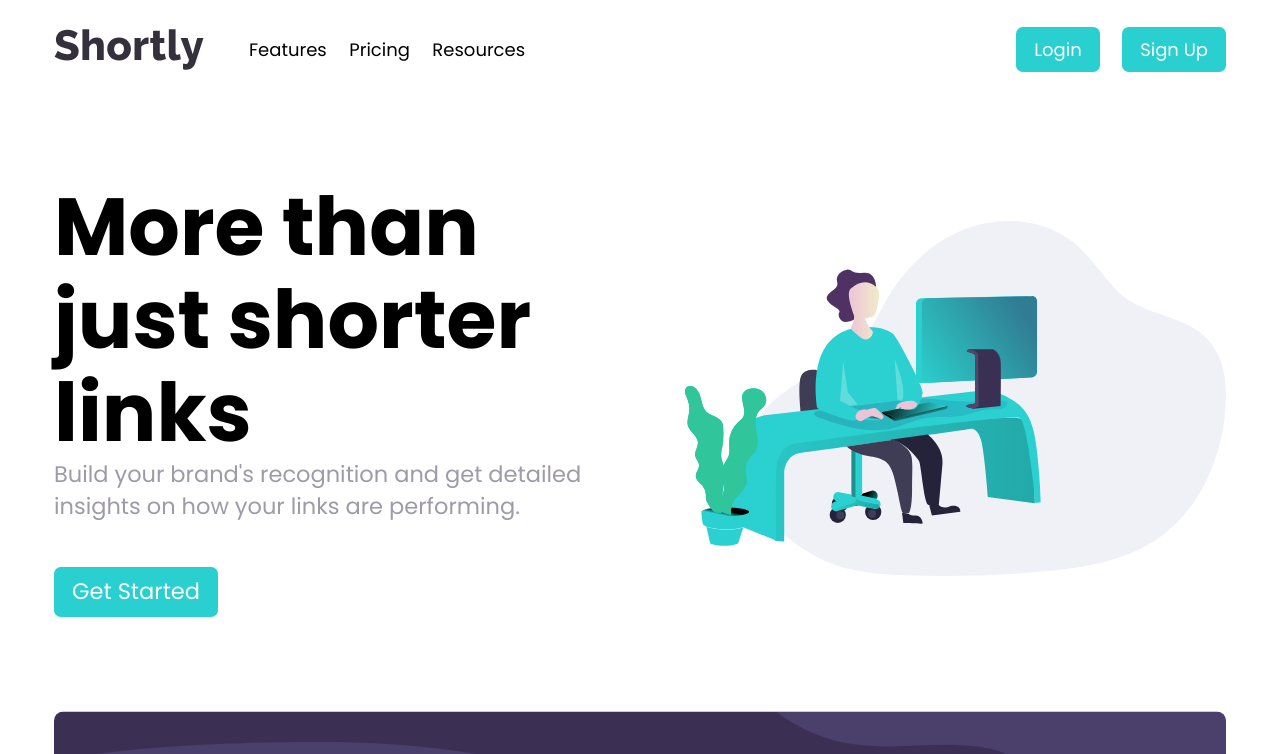
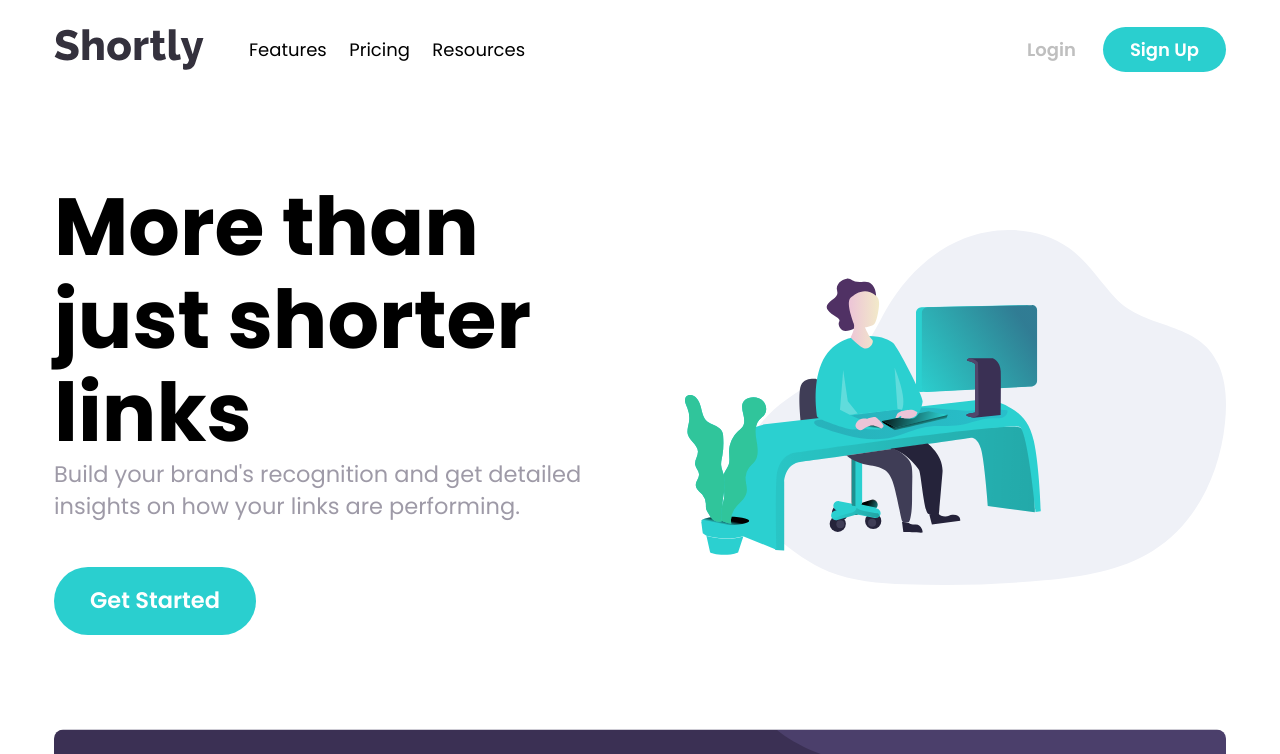
Before and after one commit to qianzhong516/url-shortener, a Next.js app: page / in a window 1280 px wide. Shown: the top 754 px of the page. Built offline with nearby package versions, Linux system fonts and the light colour scheme.

Commit message:
update button styles

```diff
--- a/app/components/hero.tsx
+++ b/app/components/hero.tsx
@@ -6,7 +6,7 @@ export default function heroSection() {
         <div className='flex-1'>
             <h1 className='text-7xl font-bold'>More than just shorter links</h1>
             <p className='text-xl text-gray-violet'>Build your brand&apos;s recognition and get detailed insights on how your links are performing.</p>
-            <Button className='text-xl mt-10'>Get Started</Button>
+            <Button className='text-xl mt-10 px-8 py-4'>Get Started</Button>
         </div>
         <Image className='flex-1' src="/illustration-working.svg" width={300} height={200} alt='' />
     </section>
--- a/app/ui/button/button.tsx
+++ b/app/ui/button/button.tsx
@@ -1,17 +1,18 @@
 import clsx from 'clsx';
 
 type ButtonProps = React.ButtonHTMLAttributes<HTMLButtonElement> & {
-    theme?: 'primary',
-    borderRadius?: 'md' | 'lg',
+    theme?: 'primary' | 'secondary',
     children: React.ReactNode,
     onClick?: () => void,
     className?: string
 }
 
-export default function Button({ theme = 'primary', borderRadius = 'md', children, onClick, className, ...props }: ButtonProps) {
-    const rounded = clsx(borderRadius === 'md' && 'rounded-md', borderRadius === 'lg' && 'rounded-lg');
-    const color = clsx(theme === 'primary' && 'text-white');
-    return <button className={`${rounded} ${color} bg-cyan px-4 py-2 disabled:bg-gray ${className}`} onClick={onClick} {...props}>
+export default function Button({ theme = 'primary', children, onClick, className, ...props }: ButtonProps) {
+    const rounded = clsx(theme === 'primary' && 'rounded-full');
+    const color = clsx(theme === 'primary' && 'text-white', theme === 'secondary' && 'text-gray');
+    const bg = clsx(theme === 'primary' && 'bg-cyan');
+    const hoverBg = clsx(theme === 'primary' && 'hover:opacity-75');
+    return <button className={`${rounded} ${color} ${bg} ${hoverBg} px-6 py-2 disabled:bg-gray ${className} font-semibold`} onClick={onClick} {...props}>
         {children}
     </button>
 }
--- a/app/ui/navigation/navigation.tsx
+++ b/app/ui/navigation/navigation.tsx
@@ -9,8 +9,8 @@ export default function Navigation() {
                 <Image src="/logo.svg" width={150} height={80} alt='' />
                 <NavLinks />
             </div>
-            <div className='flex items-center gap-5'>
-                <Button>Login</Button>
+            <div className='flex items-center'>
+                <Button theme='secondary'>Login</Button>
                 <Button>Sign Up</Button>
             </div>
         </div>
```
